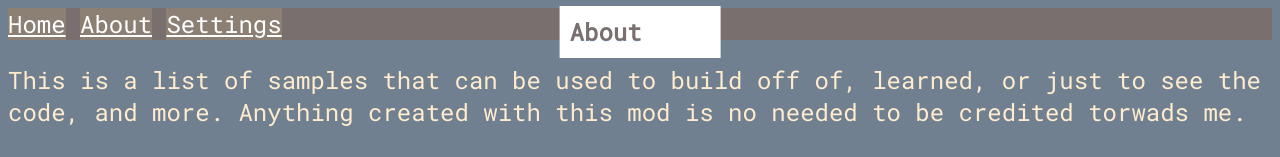
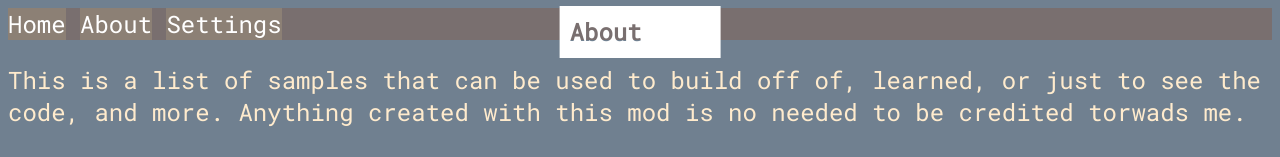
Before and after one commit to HTML-svg/HTML-svg.github.io, a plain HTML site: page about.html in a window 1280 px wide. Shown: the top 157 px of the page. Drawn offline with Linux system fonts and the light colour scheme.

Commit message:
topnav fixed

```diff
--- a/about.html
+++ b/about.html
@@ -27,6 +27,7 @@
             .topnav a:hover {
                 background-color: #ddd;
                 color: black;
+                transition: 0.3s;
             }
 
             ::selection {
@@ -54,9 +55,9 @@
     </head>
 <body>
     <div class="topnav">
-        <a class="active" href="./index">Home</a>
-        <a class="active" href="./about">About</a>
-        <a class="active" href="./settings">Settings</a>
+        <a class="active" href="./index" style="text-decoration:none">Home</a>
+        <a class="active" href="./about" style="text-decoration:none">About</a>
+        <a class="active" href="./settings" style="text-decoration:none">Settings</a>
     </div>
 
     <div class="image-container">
```
Also changed, not shown: 404.html (+4 -3 lines), index.html (+1 -0 lines), settings.html (+4 -3 lines).
